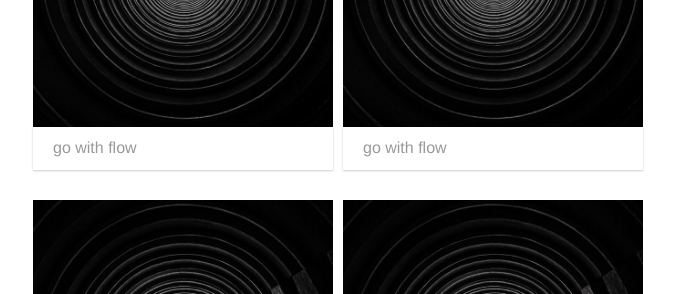
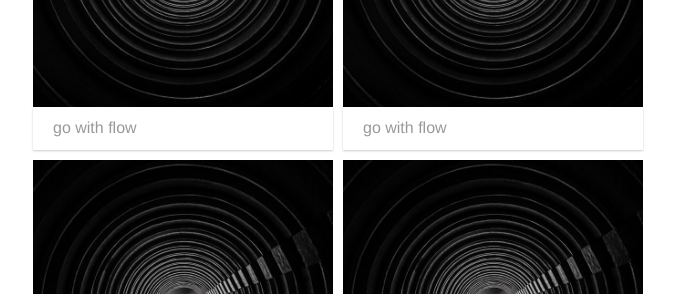
Before and after one commit to laokiea/-, a plain HTML site: page index.html in a window 1280 px wide. Shown: the part 1218-1512 px from the top of the page, without its empty margins (316-991 px from the left). Drawn offline with nearby package versions, Linux system fonts and the light colour scheme; a small style sheet from the web is missing.

Commit message:
commit dev 9.11

```diff
--- a/sama.css
+++ b/sama.css
@@ -35,7 +35,7 @@ html,body{width: 100%;font-size: 16px;min-width: 375px;}
 
 .photo_list{margin-top: -8px;margin-left: 18px;}
 .photo_list ul {display: flex;flex-flow: row wrap;justify-content: center;list-style: none;padding-left: 0;}
-.photo_list ul li{margin-bottom: 20px;margin-left: 10px;}
+.photo_list ul li{margin-bottom: 0px;margin-left: 10px;}
 .photo_list ul li p{color: #999;box-shadow: 0 1px 2px rgba(0,0,0,.2);padding: 10px 20px;overflow: hidden;}
 .photo_list ul li img{width: 100%;max-width: 300px;}
 
```
